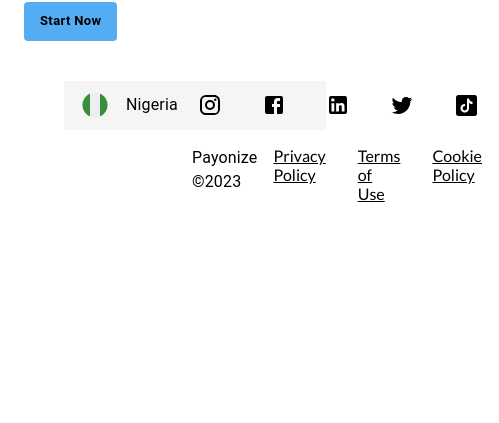
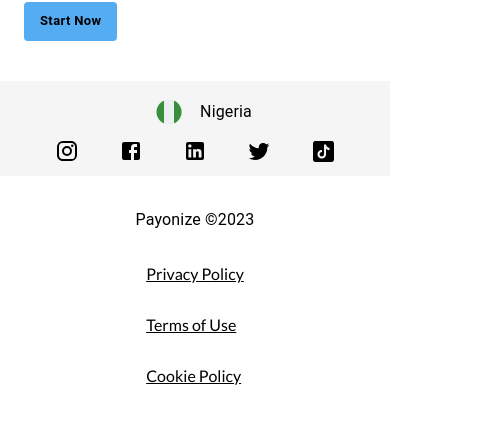
Before and after one commit to doseamp/web-frontend, a React (Create React App) app: page / in a window 390 px wide. Shown: the part 393-816 px from the top of the page, 499 px wide, since content can reach past the window. Built offline with nearby package versions, Linux system fonts and the light colour scheme; no server answers.

Commit message:
Made footer responsive

```diff
--- a/src/components/Footer.jsx
+++ b/src/components/Footer.jsx
@@ -1,5 +1,4 @@
-import { Box, IconButton, Typography } from "@mui/material";
-import { Stack } from "@mui/system";
+import { Box, IconButton, Typography, Stack } from "@mui/material";
 
 import InstagramIcon from "@mui/icons-material/Instagram";
 import FacebookIcon from "@mui/icons-material/Facebook";
@@ -35,9 +34,19 @@ const Footer = () => {
   ];
 
   return (
-    <Box sx={{ px: 8 }}>
-      <Box display="flex" sx={{ background: "#f5f5f5" }}>
-        <Stack direction="row" sx={{ alignItems: "center", pl: 2 }}>
+    <Box sx={{ px: { md: 8 } }}>
+      <Box
+        display="flex"
+        sx={{
+          background: "#f5f5f5",
+          flexDirection: { xs: "column", md: "row" },
+          alignItems: "center",
+        }}
+      >
+        <Stack
+          direction="row"
+          sx={{ alignItems: "center", pl: 2, pt: { xs: 2, md: 0 } }}
+        >
           <img
             src="nigeria.png"
             alt="Nigeria"
@@ -46,7 +55,14 @@ const Footer = () => {
           <Typography sx={{ ml: 2 }}>Nigeria</Typography>
         </Stack>
 
-        <Stack direction="row" sx={{ ml: "auto" }}>
+        <Stack
+          direction="row"
+          sx={{
+            ml: {
+              md: "auto",
+            },
+          }}
+        >
           {socialMedia.map((item) => (
             <IconButton
               key={item.name}
@@ -72,19 +88,38 @@ const Footer = () => {
           </IconButton>
         </Stack>
       </Box>
-      <Box display="flex" sx={{ px: 16, py: 2 }}>
-        <Typography>Payonize &copy;2023</Typography>
-        <Stack direction="row" sx={{ ml: "auto" }}>
-          <Link to="/" style={{ margin: "0 16px", color: "#000000" }}>
+
+      <Box
+        display="flex"
+        sx={{
+          px: { xs: 2, md: 16 },
+          py: 2,
+          flexDirection: { xs: "column", md: "row" },
+          alignItems: "center",
+        }}
+      >
+        <Typography sx={{ m: 2 }}>Payonize &copy;2023</Typography>
+        <Stack
+          direction={{
+            xs: "column",
+            md: "row",
+          }}
+          sx={{
+            ml: {
+              md: "auto",
+            },
+          }}
+        >
+          <Link to="/" style={{ margin: "16px 16px", color: "#000000" }}>
             Privacy Policy
           </Link>
-          <Link to="/" style={{ margin: "0 16px", color: "#000000" }}>
+          <Link to="/" style={{ margin: "16px 16px", color: "#000000" }}>
             Terms of Use
           </Link>
           <Link
             to="/"
             style={{
-              margin: "0 16px",
+              margin: "16px 16px",
               color: "#000000",
             }}
           >
```
